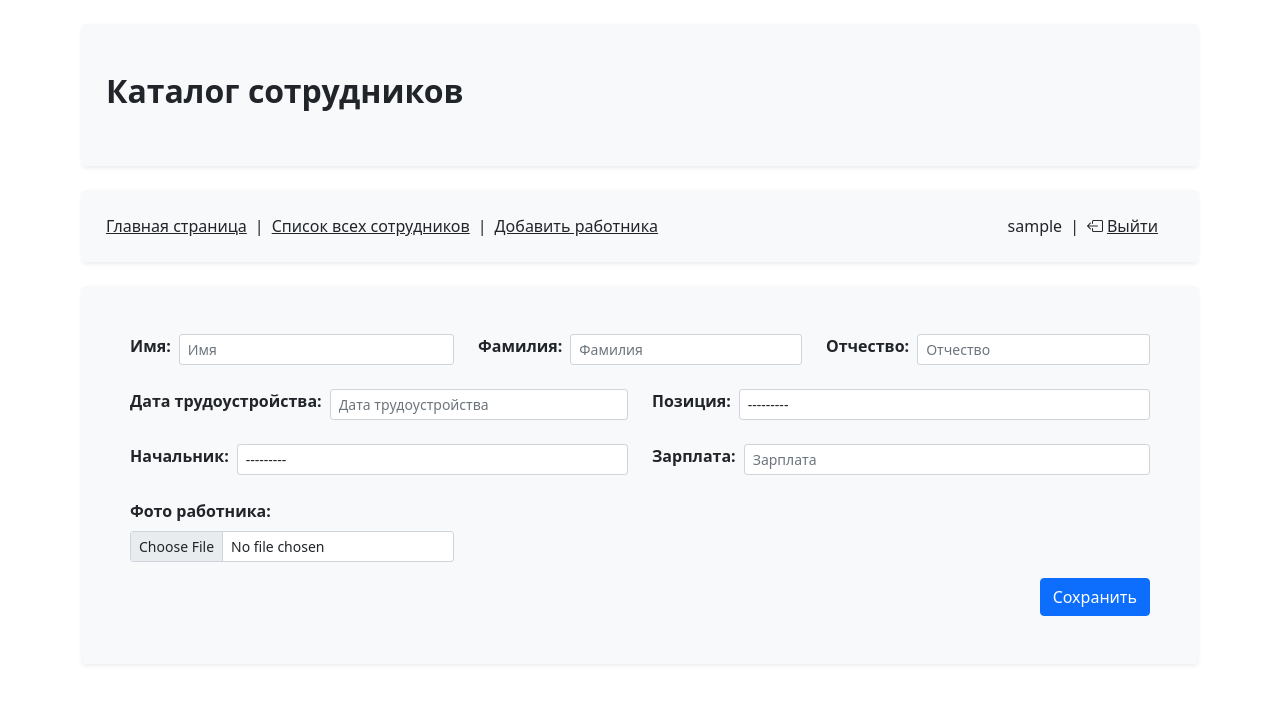
After one commit to BorisPlaton/abz_task, a Django app: page /create_employee/ in a window 1280 px wide. The commit adds this page. Shown: the top 704 px of the page. Run offline with Django 4.2, Linux system fonts and the light colour scheme; the visitor is signed in with stand-in values (Sample User, id 1); data that the repository does not hold is empty.

Commit message:
Employee Creation

```diff
--- a/abz_task/accounts/views.py
+++ b/abz_task/accounts/views.py
@@ -36,4 +36,4 @@ class RegisterView(AnonymousRequiredMixin, View):
             login(request, user)
             return redirect('employees:home')
 
-        return redirect('accounts:login')
+        return redirect('accounts:register')
--- a/abz_task/employees/models.py
+++ b/abz_task/employees/models.py
@@ -2,7 +2,6 @@ from django.core.validators import MinValueValidator
 from django.db import models
 from django.urls import reverse
 from django.utils.text import slugify
-from mptt.managers import TreeManager
 from mptt.models import TreeForeignKey, MPTTModel
 from unidecode import unidecode
 
@@ -19,14 +18,6 @@ class Position(models.Model):
 
     def __str__(self):
         return f"{self.title}"
-
-#
-# class EmployeeQuerySet(TreeManager):
-#
-#     def delete(self):
-#         for employee in self.all():
-#             print(employee)
-#             employee.delete()
 
 
 class Employee(MPTTModel):
@@ -83,8 +74,6 @@ class Employee(MPTTModel):
         related_name='workers'
     )
 
-    # objects = EmployeeQuerySet()
-
     class MTTPMeta:
         ordering_insertion_by = ['first_name', 'second_name', 'patronymic']
 
@@ -103,9 +92,11 @@ class Employee(MPTTModel):
     def save(self, *args, **kwargs):
         # Устанавливаем уникальный slug
         super(Employee, self).save(*args, **kwargs)
-        Employee.objects.filter(pk=self.pk).update(
-            slug=slugify(unidecode(f'{self.second_name} {self.first_name} {self.patronymic} {self.pk}'))
-        )
+        (Employee.objects
+         .filter(pk=self.pk)
+         .update(slug=slugify(unidecode(f'{self.second_name} {self.first_name} {self.patronymic} {self.pk}')))
+         )
+        self.refresh_from_db(fields={'slug'})
 
     def get_absolute_url(self):
         return reverse('employees:employee_details', args=[self.slug])
--- a/abz_task/employees/services/services.py
+++ b/abz_task/employees/services/services.py
@@ -56,14 +56,16 @@ def get_employees_by_keyword(keyword: str) -> Optional[QuerySet]:
             )
 
 
-def save_employee_from_form(form: EmployeeEditForm) -> Employee:
+def save_employee_from_form(form: EmployeeEditForm, commit: bool = True) -> Employee:
     """
     Сохраняет данные пользователя из формы.
 
     :param form: экземпляр `EmployeeEditForm` класса.
+    :param commit: Передается в `save()` метод.
     """
 
-    employee = form.save()
+    print(commit)
+    employee = form.save(commit)
 
     return employee
 
--- /dev/null
+++ b/abz_task/employees/templates/employees/create_employee.html
@@ -0,0 +1,87 @@
+{% extends 'base.html' %}
+
+{% block content %}
+
+<div class="p-5 mt-4 rounded bg-light shadow-sm">
+    <div class="row row-cols-1">
+
+        <div class="col">
+            <form action="{% url 'employees:create_employee' %}" method="post"
+                  enctype="multipart/form-data" novalidate>
+                {% csrf_token %}
+
+                <div class="row g-4">
+
+                    <div class="col-lg-4">
+                        <div class="d-flex">
+                            <span class="fw-bold">Имя:</span>{{ form.first_name }}
+                        </div>
+                        {% include 'includes/errors.html' with field=form.first_name %}
+
+                    </div>
+                    <div class="col-lg-4">
+                        <div class="d-flex">
+                            <span class="fw-bold">Фамилия:</span>{{ form.second_name }}
+                        </div>
+                        {% include 'includes/errors.html' with field=form.second_name %}
+
+                    </div>
+                    <div class="col-lg-4">
+                        <div class="d-flex">
+                            <span class="fw-bold">Отчество:</span>{{ form.patronymic }}
+                        </div>
+                        {% include 'includes/errors.html' with field=form.patronymic %}
+
+                    </div>
+
+                    <div class="col-lg-6">
+                        <div class="d-flex">
+                            <span class="fw-bold">Дата трудоустройства:</span>
+                            <div class="flex-fill pe-2">{{ form.date_employment }}</div>
+                        </div>
+                        {% include 'includes/errors.html' with field=form.date_employment %}
+
+                    </div>
+                    <div class="col-lg-6">
+                        <div class="d-flex">
+                            <span class="fw-bold">Позиция:</span>
+                            {{ form.position }}
+                        </div>
+                        {% include 'includes/errors.html' with field=form.position %}
+
+                    </div>
+                    <div class="col-lg-6">
+                        <div class="d-flex">
+                            <span class="fw-bold">Начальник:</span>
+                            {{ form.parent }}
+                        </div>
+                        {% include 'includes/errors.html' with field=form.parent %}
+
+                    </div>
+                    <div class="col-lg-6">
+                        <div class="d-flex">
+                            <span class="fw-bold">Зарплата:</span>
+                            {{ form.payment }}
+                        </div>
+                        {% include 'includes/errors.html' with field=form.payment %}
+                    </div>
+                    <div class="col-lg-4">
+                        <div class="">
+                            <p class="file-upload">
+                                <span class="fw-bold">Фото работника:</span>
+                                {{ form.employee_photo }}
+                            </p>
+                            {% include 'includes/errors.html' with field=form.employee_photo %}
+                        </div>
+                    </div>
+                </div>
+                <div class="d-flex justify-content-end">
+                    <input type="submit" value="Сохранить" class="btn btn-primary btn-primary-sm">
+                </div>
+            </form>
+        </div>
+
+    </div>
+
+</div>
+{% endblock %}
--- a/abz_task/employees/urls.py
+++ b/abz_task/employees/urls.py
@@ -8,6 +8,7 @@ urlpatterns = [
     path('', views.home, name='home'),
     path('employees_list/', views.employees_list, name='employees_list'),
     path('employee/<slug:employee_slug>/', views.employee_details, name='employee_details'),
+    path('create_employee/', views.create_employee, name='create_employee'),
     path('edit_employee/<slug:employee_slug>/', views.edit_employee, name='edit_employee'),
     path('delete_photo/<int:employee_pk>', views.delete_photo, name='delete_photo'),
     path('delete_employee/<int:employee_pk>', views.delete_employee, name='delete_employee'),
--- a/abz_task/employees/views.py
+++ b/abz_task/employees/views.py
@@ -39,7 +39,11 @@ def employees_list(request):
 
 
 def employee_details(request, employee_slug):
-    """Данных работника"""
+    """
+    Данные работника.
+
+    :param employee_slug: `Slug` конкретного работника.
+    """
 
     employee = sv.return_404_if_none(sv.get_employee_by({'slug': employee_slug}))
 
@@ -50,23 +54,39 @@ def employee_details(request, employee_slug):
 
 
 @login_required
+def create_employee(request):
+    """Создание работника"""
+
+    form = EmployeeEditForm(
+        request.POST or None,
+        request.FILES or None,
+    )
+
+    if form.is_valid():
+        employee = sv.save_employee_from_form(form)
+        messages.success(request, 'Работник создан')
+        return redirect(employee.get_absolute_url())
+
+    return render(request, 'employees/create_employee.html',
+                  {
+                      'form': form,
+                  })
+
+
+@login_required
 def edit_employee(request, employee_slug):
     """Изменение данных сотрудника"""
 
-    if request.POST:
-        form = EmployeeEditForm(
-            request.POST,
-            request.FILES,
-            instance=sv.return_404_if_none(sv.get_employee_by({'slug': employee_slug}))
-        )
-        if form.is_valid():
-            employee = sv.save_employee_from_form(form)
-            messages.success(request, 'Данные обновлены')
-            return redirect('employees:edit_employee', employee.slug)
-    else:
-        form = EmployeeEditForm(
-            instance=sv.return_404_if_none(sv.get_employee_by({'slug': employee_slug}))
-        )
+    form = EmployeeEditForm(
+        request.POST or None, request.FILES or None,
+        instance=sv.return_404_if_none(sv.get_employee_by({'slug': employee_slug}))
+    )
+
+    if form.is_valid():
+        employee = sv.save_employee_from_form(form)
+        messages.success(request, 'Данные обновлены')
+        # print(employee, employee.slug, employee.get_absolute_url())
+        return redirect(employee.get_absolute_url())
 
     return render(request, 'employees/edit_employee.html',
                   {
--- a/abz_task/templates/includes/navbar.html
+++ b/abz_task/templates/includes/navbar.html
@@ -2,27 +2,41 @@
     <div class="container">
         <div class="rounded bg-light mt-4 p-4 shadow-sm">
             <div class="row g-2">
+
                 <div class="col-lg-auto col-12"><a href="{% url 'employees:home' %}" class="link-dark">Главная
                     страница</a></div>
                 <div class="col-lg-auto">
                     <span class="d-lg-flex d-none fw-light">|</span>
                 </div>
-                <div class="col-lg-auto col-12"><a href="{% url 'employees:employees_list' %}" class="link-dark">Список
-                    всех сотрудников</a></div>
+                <div class="col-lg-auto col-12">
+                    <a href="{% url 'employees:employees_list' %}" class="link-dark">Список всех сотрудников</a>
+                </div>
+                {% if request.user.is_authenticated %}
+                <div class="col-lg-auto">
+                    <span class="d-lg-flex d-none fw-light">|</span>
+                </div>
+                <div class="col-lg-auto col-12">
+                    <a href="{% url 'employees:create_employee' %}" class="link-dark">Добавить работника</a></div>
                 <div class="col"></div>
+                {% else %}
+                <div class="col">
+                </div>
+                {% endif %}
+
                 <div class="col-lg-auto col-12">
                     <div class="d-flex">
-                        {% if not request.user.is_authenticated %}
+                        {% if request.user.is_authenticated %}
+                            <span>{{ request.user }}</span>
+                            <span class="mx-2 fw-light">|</span>
+                            <a href="{% url 'accounts:logout' %}" class="link-dark"><i class="bi bi-box-arrow-left me-1"></i>Выйти</a>
+                        {% else %}
                             <a href="{% url 'accounts:login' %}" class="link-dark"><i class="bi bi-box-arrow-in-right me-1"></i>Войти</a>
                             <span class="mx-2 fw-light">|</span>
                             <a href="{% url 'accounts:register' %}" class="link-dark"><i class="bi bi-person-plus me-1"></i>Создать аккаунт</a>
-                        {% else %}
-                            <span>{{ request.user }}</span>
-                            <span class="mx-2 fw-light">|</span>
-                            <a href="{% url 'accounts:logout' %}" class="link-dark"><i class="bi bi-box-arrow-left me-1"></i>Выйти</a>
                         {% endif %}
                     </div>
                 </div>
+
                 <div class="col-lg-auto col-12"></div>
                 <div class="col-lg-auto col-12"></div>
             </div>
```
